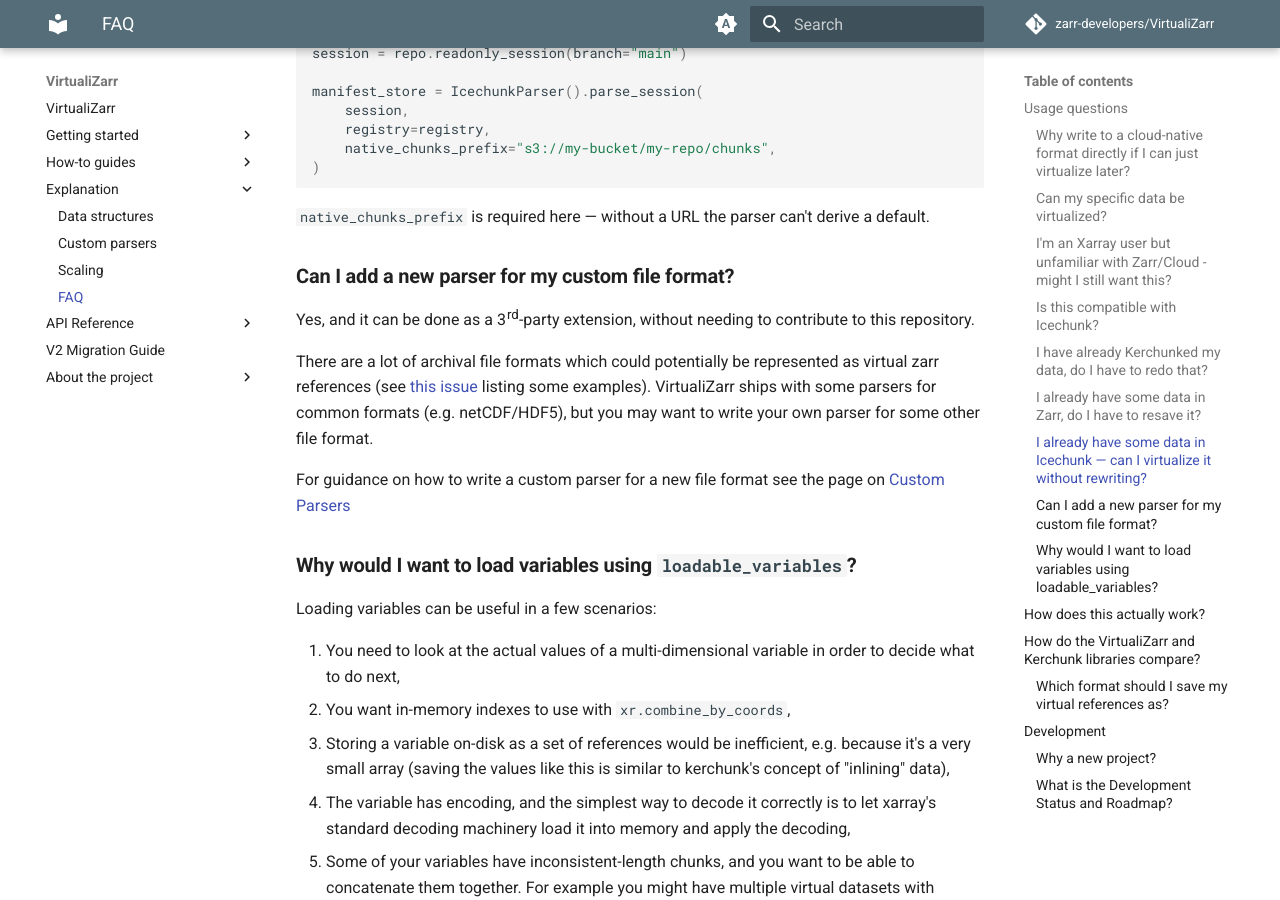
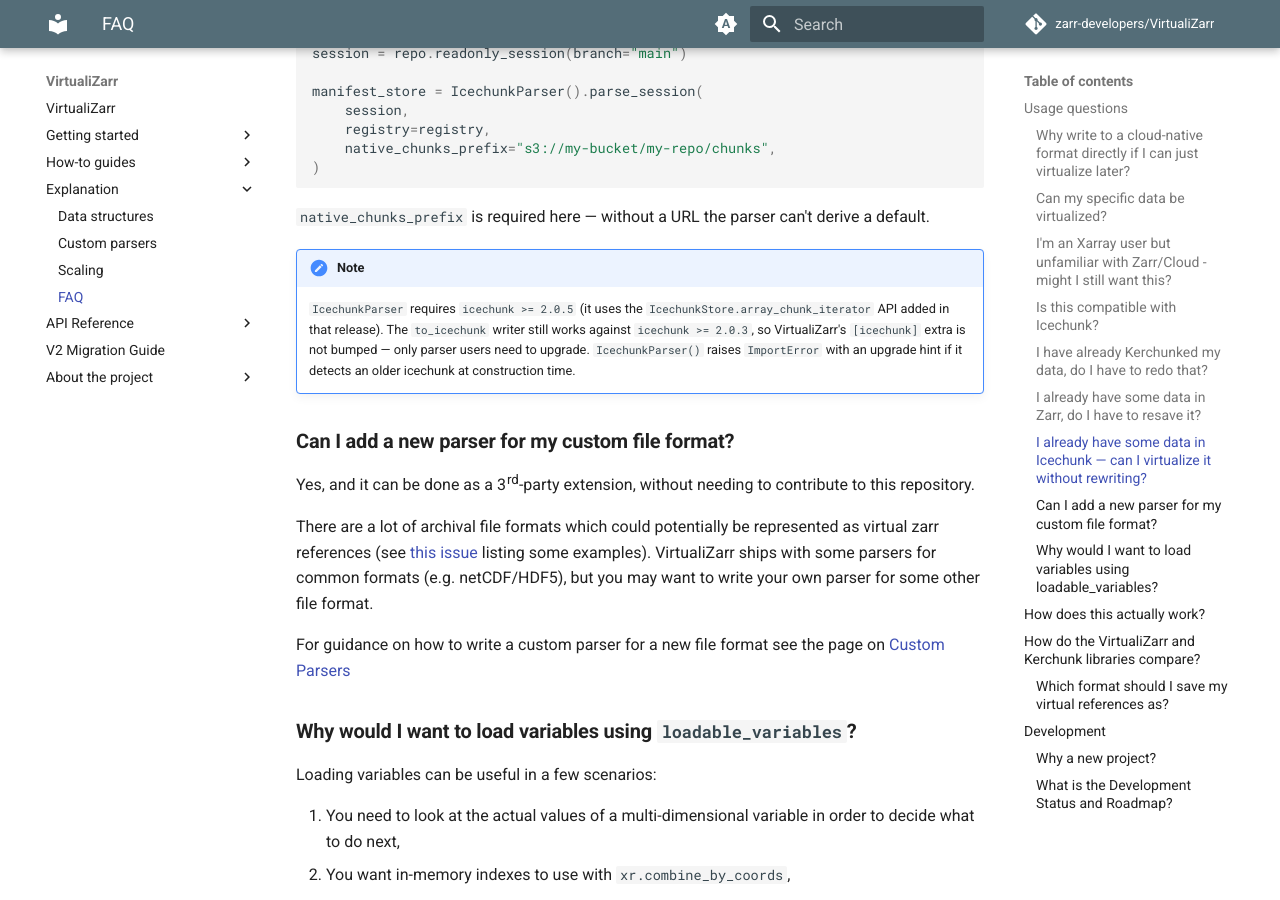
Before and after one commit to zarr-developers/VirtualiZarr, an MkDocs documentation site: the page built from docs/faq.md, in a window 1280 px wide and 900 px high, scrolled down 4450 px. Built offline with MkDocs 1.6.1 and Material for MkDocs 9.7.7, drawn with Linux system fonts in a browser that asks for light colours; comment, search, counter and statistics services are not loaded; the version menu is left out.

Commit message:
test/docs: skip parser tests on old icechunk, document the version split
icechunk 2.0.5 is now on PyPI, so finish wiring the IcechunkParser-vs-writer
floor split that 3ab3eca set up:

- test_icechunk.py: bump the module-level `pytest.importorskip` to
  `minversion="2.0.5"`, so the pixi `minimum-versions` env (which pins icechunk
  to the writer's floor of 2.0.3) skips the parser tests cleanly instead of
  failing at IcechunkParser() construction. The obstore_utils test stays at
  bare importorskip — it doesn't touch array_chunk_iterator.

- docs/faq.md: add an admonition under the IcechunkParser FAQ entry calling
  out the `icechunk >= 2.0.5` requirement and noting that the `[icechunk]`
  extra is intentionally NOT bumped — only parser users need to upgrade. The
  construction-time `ImportError` already gives an immediate signal at use.

- docs/releases.md: drop the empty `### Breaking changes` header left over
  from the original `Now requires icechunk >= 2.0.5` entry that 3ab3eca
  removed.

```diff
--- a/docs/faq.md
+++ b/docs/faq.md
@@ -141,6 +141,9 @@
 
 `native_chunks_prefix` is required here — without a URL the parser can't derive a default.
 
+!!! note
+    `IcechunkParser` requires `icechunk >= 2.0.5` (it uses the `IcechunkStore.array_chunk_iterator` API added in that release). The `to_icechunk` writer still works against `icechunk >= 2.0.3`, so VirtualiZarr's `[icechunk]` extra is not bumped — only parser users need to upgrade. `IcechunkParser()` raises `ImportError` with an upgrade hint if it detects an older icechunk at construction time.
+
 ### Can I add a new parser for my custom file format?
 
 Yes, and it can be done as a 3rd-party extension, without needing to contribute to this repository.
```
Also changed, not shown: docs/releases.md (+0 -2 lines), 1 other file.
